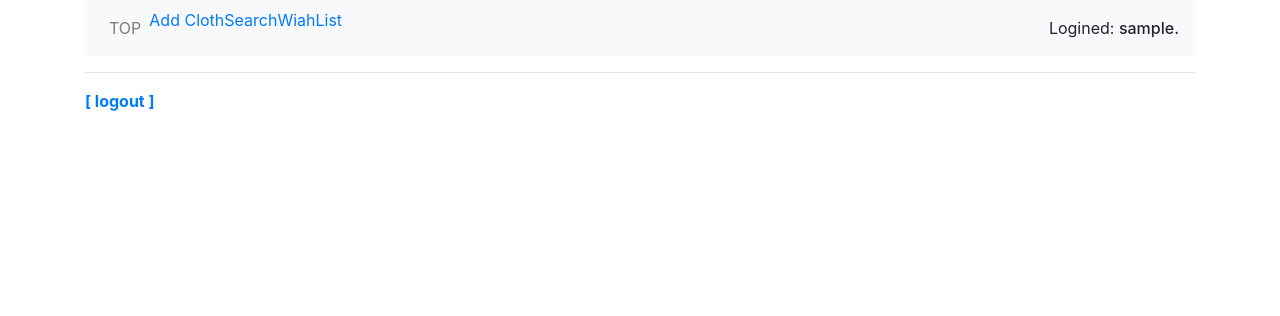
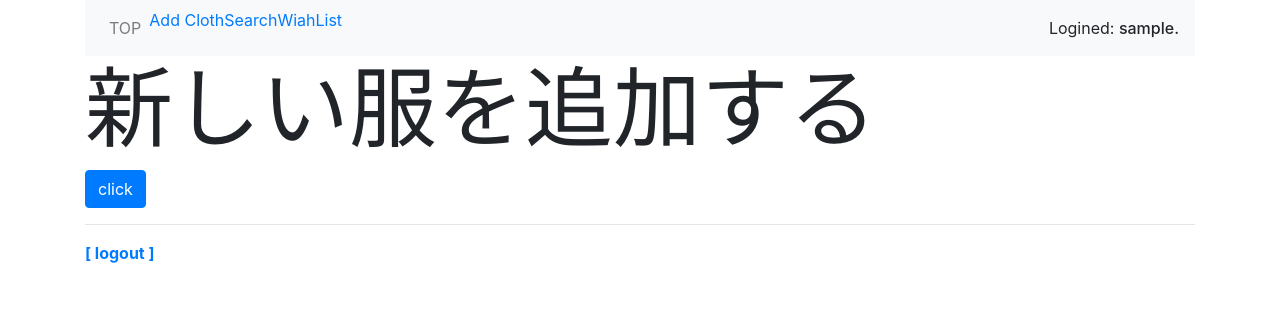
Before and after one commit to kimuson13/close-cloth, a Django app: template cloth_manage/clothes/templates/clothes/post.html in a window 1280 px wide. Shown: the top 316 px of the page. Run offline with Django 3.2, Linux system fonts and the light colour scheme; the template is opened without the code that fills it: most values are stand-ins (such as "Sample title", 1, 10 or a date in 2020); some libraries are stand-ins or nearby versions.

Commit message:
create post.html

```diff
--- a/cloth_manage/clothes/templates/clothes/post.html
+++ b/cloth_manage/clothes/templates/clothes/post.html
@@ -3,7 +3,13 @@
 {% block title %}{{title}}{% endblock %}
 
 {% block header %}
+<h1 class="display-2">新しい服を追加する</h1>
 {% endblock %}
 
 {% block content %}
+<form action="{% url 'post' %}" method="POST">
+    {% csrf_token %}
+    {{ form.as_p }}
+    <input type="submit" value="click" class="btn btn-primary w-auto">
+</form>
 {% endblock %}
```
